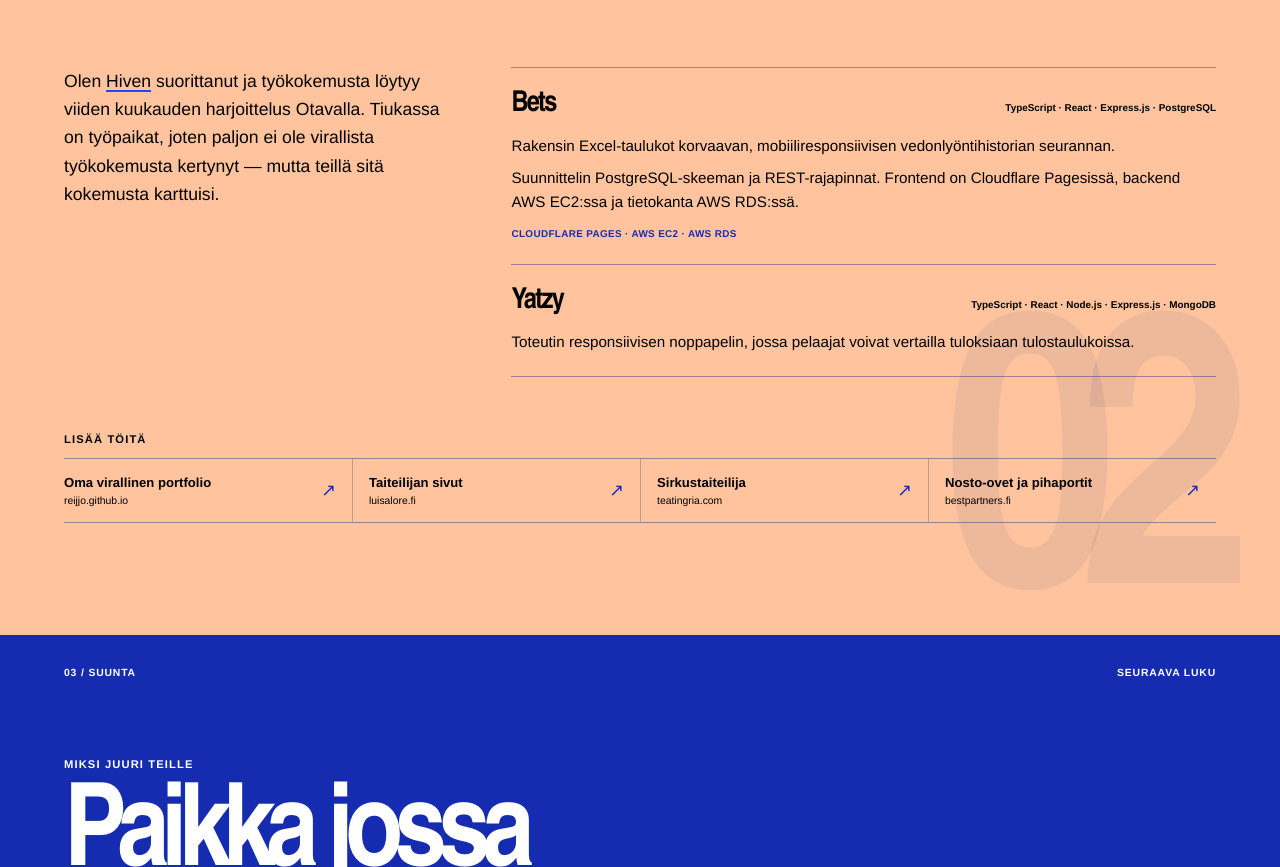
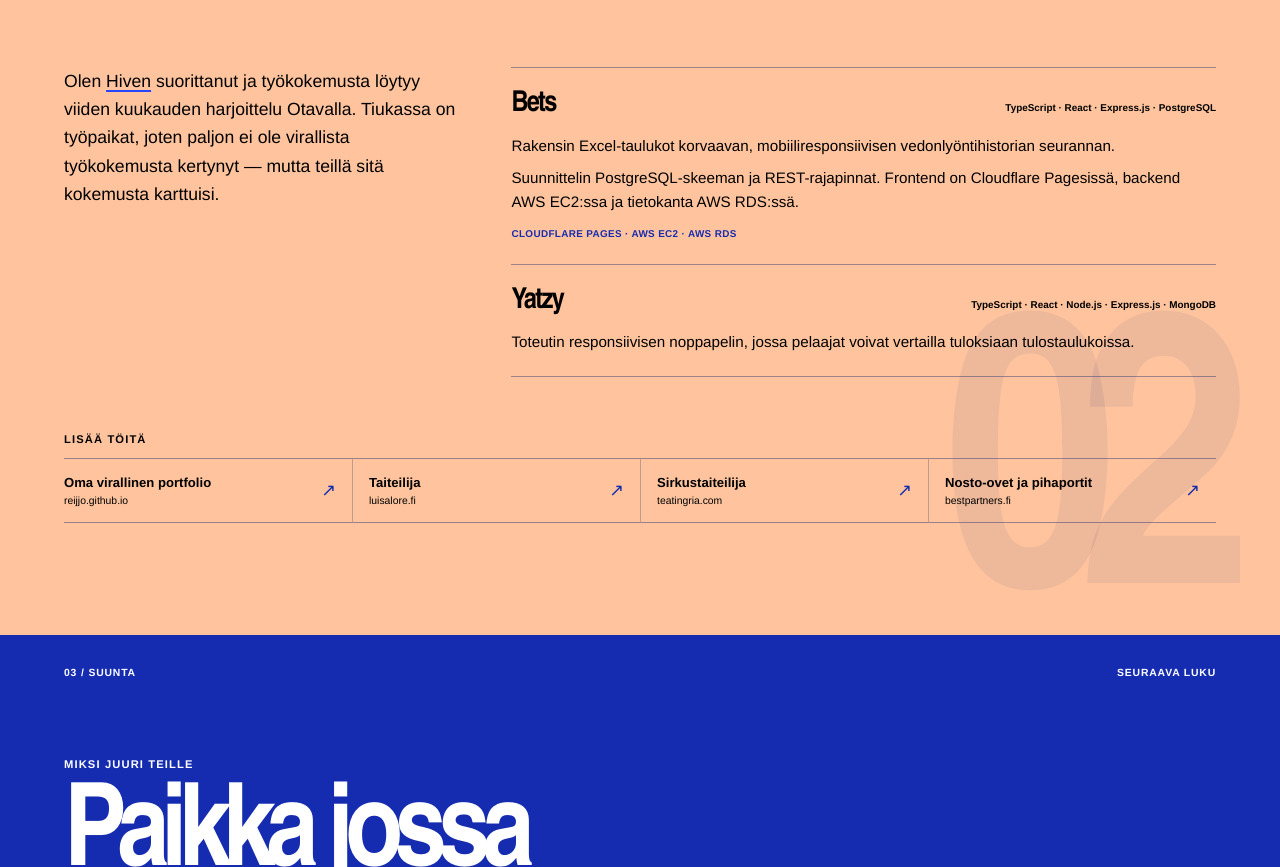
Before and after one commit to reijjo/julkeexlempee, an Astro site: page / in a window 1280 px wide. Shown: the part 1264-2131 px from the top of the page. Built offline with nearby package versions, Linux system fonts and the light colour scheme; Astro itself is replaced by a stand-in of ours.

Commit message:
typo fix again

```diff
--- a/src/components/WorkSection.astro
+++ b/src/components/WorkSection.astro
@@ -4,7 +4,7 @@
 		<p class="eyebrow">Mitä olen tehnyt</p>
 		<h2 id="work-title">Ei siinä<br />kun <span>tekee vaan.</span></h2>
 		<div class="work-grid">
-			<p class="lede">Olen <a href="https://www.hive.fi/" target="_blank" rel="noreferrer">Hiven</a> suorittanut ja työkokemusta löytyy viiden kuukauden harjoittelus Otavalla. Tiukassa on työpaikat, joten paljon ei ole virallista työkokemusta kertynyt — mutta teillä sitä kokemusta karttuisi.</p>
+			<p class="lede">Olen <a href="https://www.hive.fi/" target="_blank" rel="noreferrer">Hiven</a> suorittanut ja työkokemusta löytyy viiden kuukauden harjoittelu Otavalla. Tiukassa on työpaikat, joten paljon ei ole virallista työkokemusta kertynyt — mutta teillä sitä kokemusta karttuisi.</p>
 			<div class="project-list" aria-label="Omat ohjelmistoprojektit">
 				<article class="project">
 					<div class="project-heading">
@@ -28,7 +28,7 @@
 			<p class="eyebrow">Lisää töitä</p>
 			<div class="portfolio-links">
 				<a href="https://reijjo.github.io/" target="_blank" rel="noreferrer"><span>Oma virallinen portfolio</span><span>reijjo.github.io</span><b aria-hidden="true">↗</b></a>
-				<a href="https://www.luisalore.fi/" target="_blank" rel="noreferrer"><span>Taiteilijan sivut</span><span>luisalore.fi</span><b aria-hidden="true">↗</b></a>
+				<a href="https://www.luisalore.fi/" target="_blank" rel="noreferrer"><span>Taiteilija</span><span>luisalore.fi</span><b aria-hidden="true">↗</b></a>
 				<a href="https://teatingria.com/" target="_blank" rel="noreferrer"><span>Sirkustaiteilija</span><span>teatingria.com</span><b aria-hidden="true">↗</b></a>
 				<a href="https://bestpartners.fi/" target="_blank" rel="noreferrer"><span>Nosto-ovet ja pihaportit</span><span>bestpartners.fi</span><b aria-hidden="true">↗</b></a>
 			</div>
```
